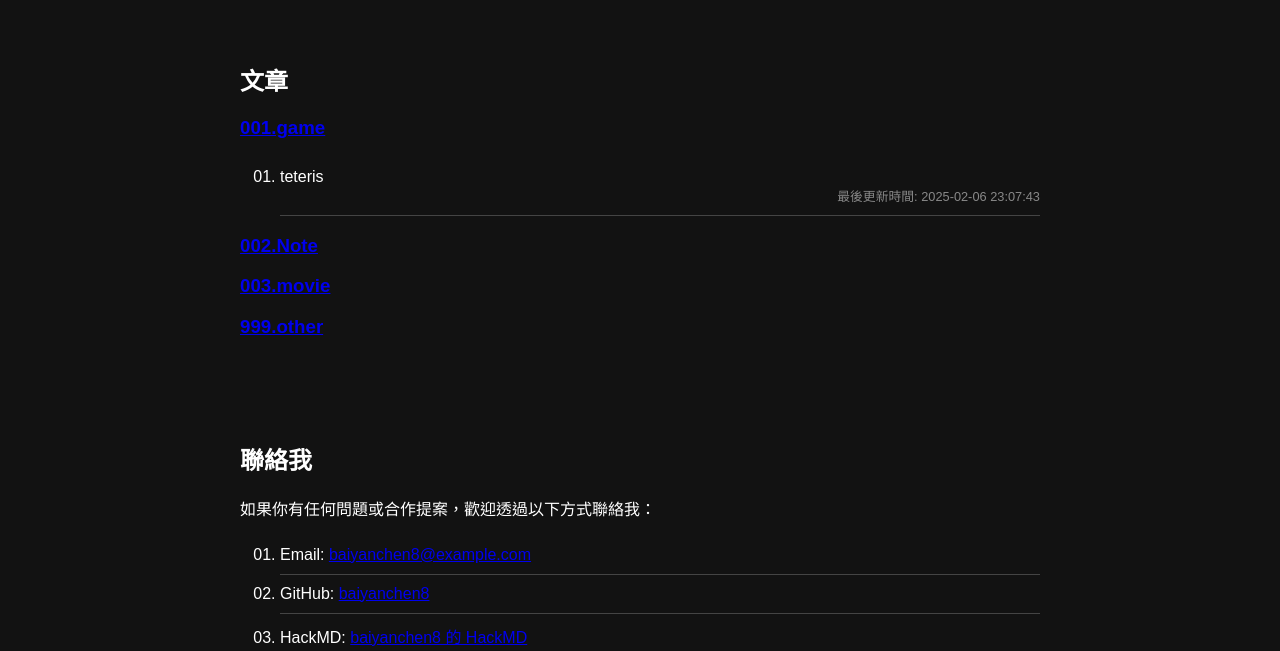
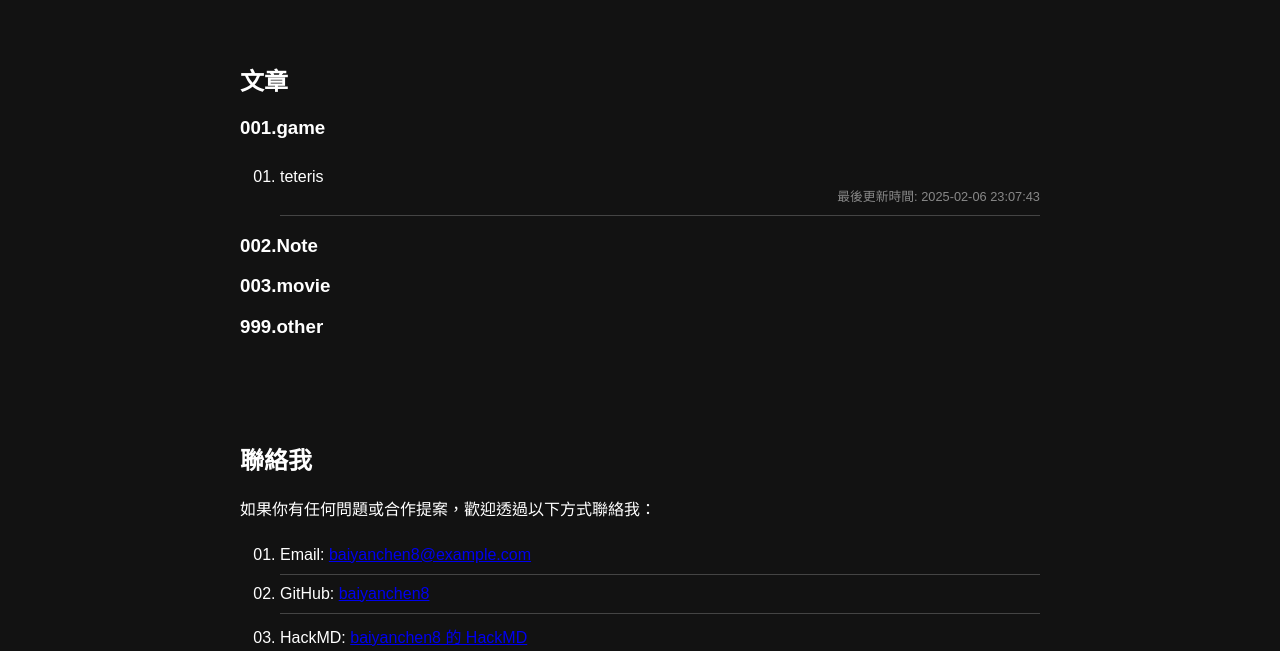
Before and after one commit to baiyanchen8/baiyanchen8.github.io, a plain HTML site: page index.html in a window 1280 px wide. Shown: the part 449-1100 px from the top of the page. Drawn offline with Linux system fonts and the light colour scheme.

Commit message:
Update style.css

```diff
--- a/style.css
+++ b/style.css
@@ -174,3 +174,8 @@ footer a {
 footer a:hover {
   text-decoration: underline;
 }
+h3 a {
+  color: #ffffff;
+  text-decoration: none;
+  flex: 1; /* 自適應寬度 */
+}
```
